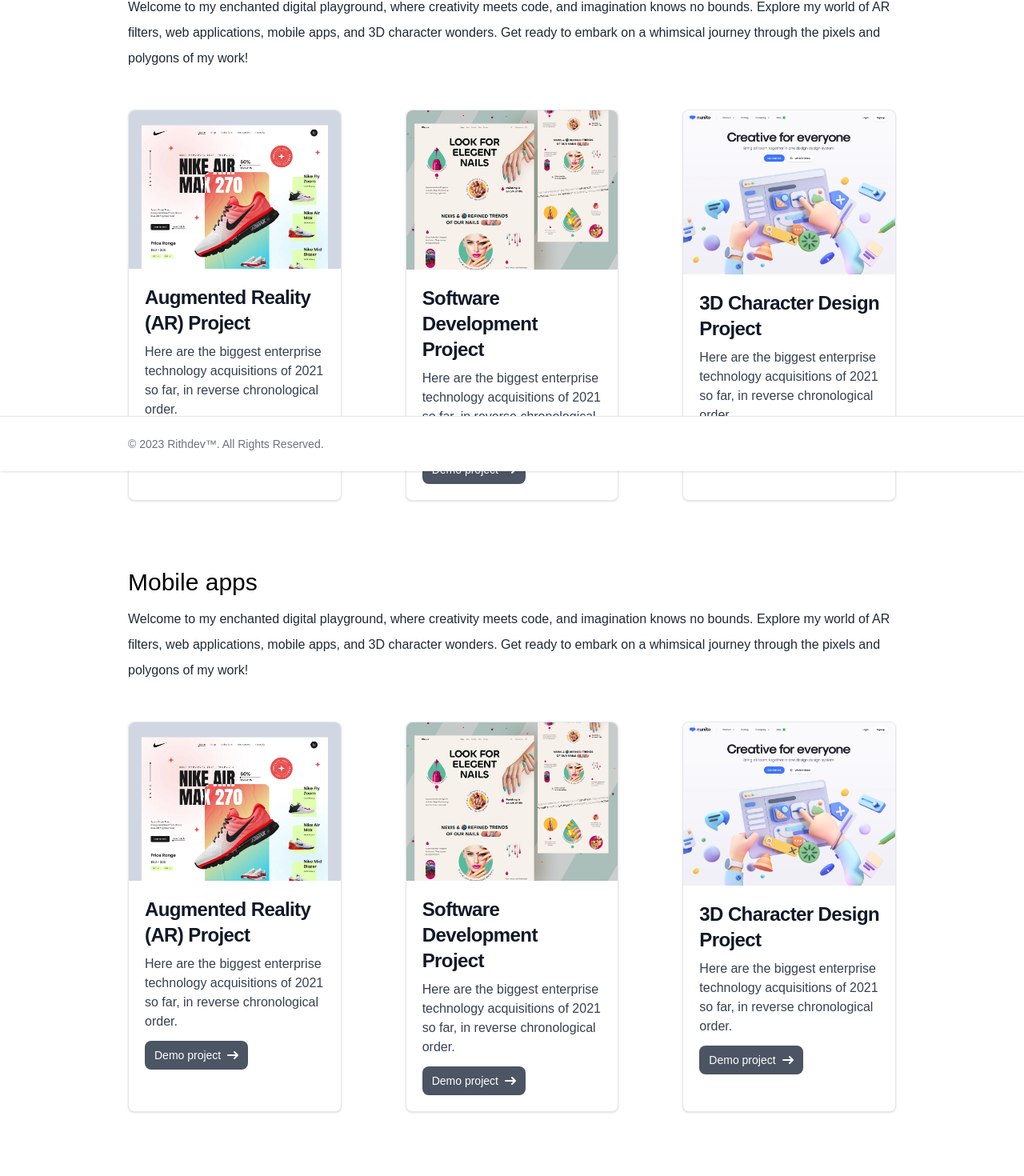
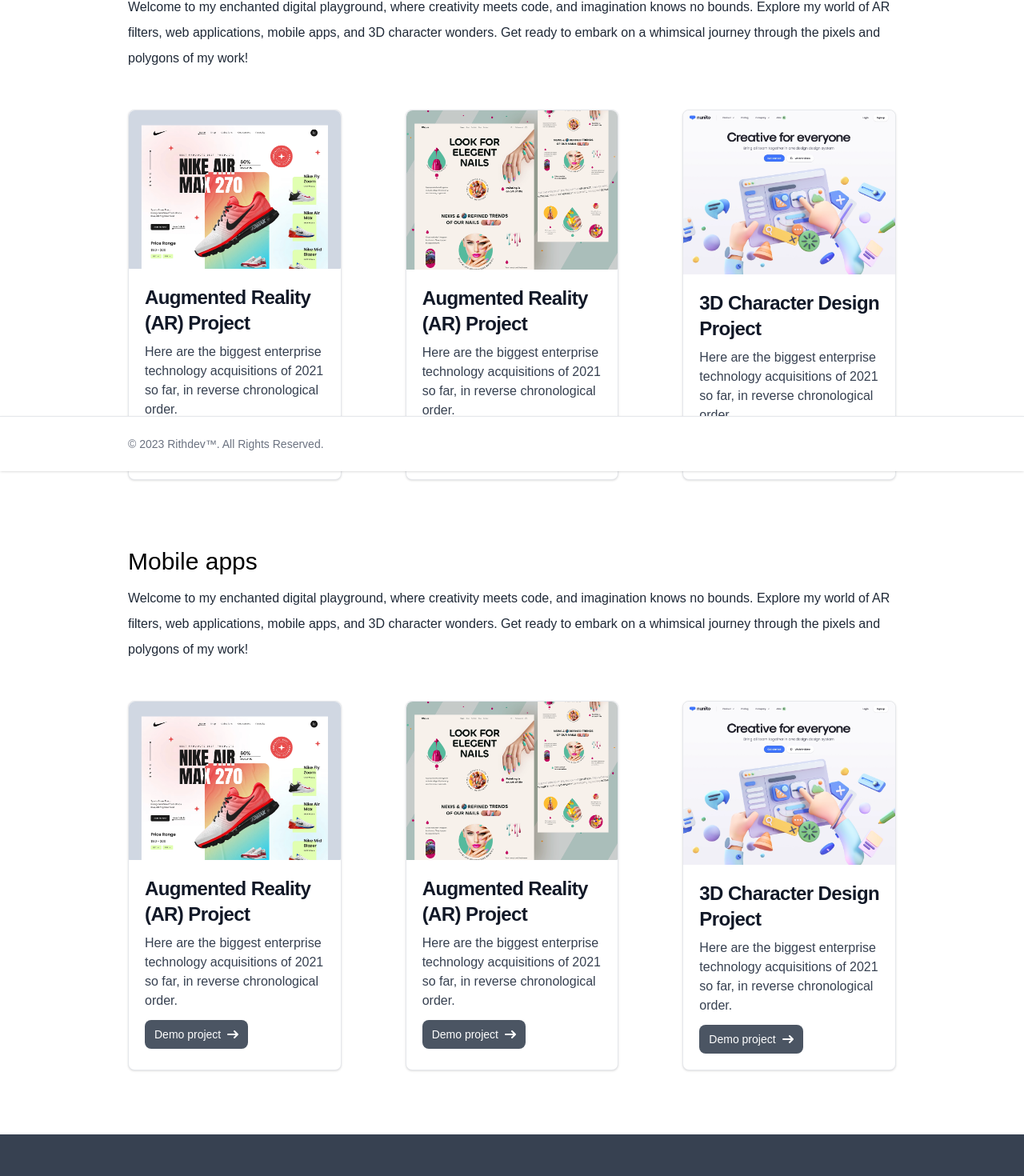
Before and after one commit to harithtarmizi/rithdev-portfolio, a Next.js app: page /portfolio/software-development in a window 1280 px wide. Shown: the part 211-1681 px from the top of the page at 80% size. Built offline with nearby package versions, Linux system fonts and the light colour scheme; grey boxes are pictures that could not be loaded.

Commit message:
clean code

```diff
--- a/src/components/Portfolio/SoftwareDevelopment/index.tsx
+++ b/src/components/Portfolio/SoftwareDevelopment/index.tsx
@@ -1,10 +1,5 @@
-import React from "react";
-import Link from "next/link";
-import Image from "next/image";
+import ProjectCard from "@/components/ProjectCard";
 import PortfolioLayout from "../PortfolioLayout";
-import web1 from "../../../../public/web1.png";
-import web2 from "../../../../public/web2.png";
-import web6 from "../../../../public/web6.png";
 
 const SoftwareDevelopment = () => {
   return (
@@ -21,132 +16,30 @@ const SoftwareDevelopment = () => {
           </p>
         </div>
         <div className="lg:flex gap-20 justify-center">
-          <div className="bg-white border my-10 border-gray-200 rounded-lg shadow dark:bg-gray-800 dark:border-gray-700">
-            <Link href="#">
-              <Image
-                className="rounded-t-lg"
-                src={web1}
-                width={900}
-                alt="ar project"
+          <ProjectCard
+            linkTo="/portfolio/augmented-reality"
+            imageSrc={"/web1.png"}
+            title="Augmented Reality (AR) Project"
+            description="Here are the biggest enterprise technology acquisitions of
+                  2021 so far, in reverse chronological order."
+            buttonLabel="Demo project"
           />
-            </Link>
-            <div className="p-5">
-              <Link href="#">
-                <h5 className="mb-2 text-2xl font-bold tracking-tight text-gray-900 dark:text-white">
-                  Augmented Reality (AR) Project
-                </h5>
-              </Link>
-              <p className="mb-3 font-normal text-gray-700 dark:text-gray-400">
-                Here are the biggest enterprise technology acquisitions of 2021
-                so far, in reverse chronological order.
-              </p>
-              <Link
-                href="#"
-                className="inline-flex items-center px-3 py-2 text-sm font-medium text-center text-white dark:text-black bg-gray-600 rounded-lg hover:bg-gray-800 focus:outline-none dark:bg-white dark:hover:bg-white dark:focus:ring-gray-600"
-              >
-                Demo project
-                <svg
-                  className="w-3.5 h-3.5 ml-2"
-                  aria-hidden="true"
-                  xmlns="http://www.w3.org/2000/svg"
-                  fill="none"
-                  viewBox="0 0 14 10"
-                >
-                  <path
-                    stroke="currentColor"
-                    stroke-linecap="round"
-                    stroke-linejoin="round"
-                    stroke-width="2"
-                    d="M1 5h12m0 0L9 1m4 4L9 9"
+          <ProjectCard
+            linkTo="/portfolio/software-development"
+            imageSrc={"/web2.png"}
+            title="Augmented Reality (AR) Project"
+            description="Here are the biggest enterprise technology acquisitions of
+                  2021 so far, in reverse chronological order."
+            buttonLabel="Demo project"
           />
-                </svg>
-              </Link>
-            </div>
-          </div>
-          <div className="bg-white border my-10 border-gray-200 rounded-lg shadow dark:bg-gray-800 dark:border-gray-700">
-            <Link href="#">
-              <Image
-                className="rounded-t-lg"
-                src={web2}
-                width={900}
-                alt="software project"
+          <ProjectCard
+            linkTo="/portfolio/3d-design"
+            imageSrc={"/web6.png"}
+            title="3D Character Design Project"
+            description="Here are the biggest enterprise technology acquisitions of
+                  2021 so far, in reverse chronological order."
+            buttonLabel="Demo project"
           />
-            </Link>
-            <div className="p-5">
-              <Link href="#">
-                <h5 className="mb-2 text-2xl font-bold tracking-tight text-gray-900 dark:text-white">
-                  Software Development Project
-                </h5>
-              </Link>
-              <p className="mb-3 font-normal text-gray-700 dark:text-gray-400">
-                Here are the biggest enterprise technology acquisitions of 2021
-                so far, in reverse chronological order.
-              </p>
-              <Link
-                href="#"
-                className="inline-flex items-center px-3 py-2 text-sm font-medium text-center text-white dark:text-black bg-gray-600 rounded-lg hover:bg-gray-800 focus:outline-none dark:bg-white dark:hover:bg-white dark:focus:ring-gray-600"
-              >
-                Demo project
-                <svg
-                  className="w-3.5 h-3.5 ml-2"
-                  aria-hidden="true"
-                  xmlns="http://www.w3.org/2000/svg"
-                  fill="none"
-                  viewBox="0 0 14 10"
-                >
-                  <path
-                    stroke="currentColor"
-                    stroke-linecap="round"
-                    stroke-linejoin="round"
-                    stroke-width="2"
-                    d="M1 5h12m0 0L9 1m4 4L9 9"
-                  />
-                </svg>
-              </Link>
-            </div>
-          </div>
-          <div className="bg-white border my-10 border-gray-200 rounded-lg shadow dark:bg-gray-800 dark:border-gray-700">
-            <Link href="#">
-              <Image
-                className="rounded-t-lg"
-                src={web6}
-                width={900}
-                alt="blender project"
-              />
-            </Link>
-            <div className="p-5">
-              <Link href="#">
-                <h5 className="mb-2 text-2xl font-bold tracking-tight text-gray-900 dark:text-white">
-                  3D Character Design Project
-                </h5>
-              </Link>
-              <p className="mb-3 font-normal text-gray-700 dark:text-gray-400">
-                Here are the biggest enterprise technology acquisitions of 2021
-                so far, in reverse chronological order.
-              </p>
-              <Link
-                href="#"
-                className="inline-flex items-center px-3 py-2 text-sm font-medium text-center text-white dark:text-black bg-gray-600 rounded-lg hover:bg-gray-800 focus:outline-none dark:bg-white dark:hover:bg-white dark:focus:ring-gray-600"
-              >
-                Demo project
-                <svg
-                  className="w-3.5 h-3.5 ml-2"
-                  aria-hidden="true"
-                  xmlns="http://www.w3.org/2000/svg"
-                  fill="none"
-                  viewBox="0 0 14 10"
-                >
-                  <path
-                    stroke="currentColor"
-                    stroke-linecap="round"
-                    stroke-linejoin="round"
-                    stroke-width="2"
-                    d="M1 5h12m0 0L9 1m4 4L9 9"
-                  />
-                </svg>
-              </Link>
-            </div>
-          </div>
         </div>
       </section>
 
@@ -162,132 +55,30 @@ const SoftwareDevelopment = () => {
           </p>
         </div>
         <div className="lg:flex gap-20 justify-center">
-          <div className="bg-white border my-10 border-gray-200 rounded-lg shadow dark:bg-gray-800 dark:border-gray-700">
-            <Link href="#">
-              <Image
-                className="rounded-t-lg"
-                src={web1}
-                width={900}
-                alt="ar project"
+          <ProjectCard
+            linkTo="/portfolio/augmented-reality"
+            imageSrc={"/web1.png"}
+            title="Augmented Reality (AR) Project"
+            description="Here are the biggest enterprise technology acquisitions of
+                  2021 so far, in reverse chronological order."
+            buttonLabel="Demo project"
           />
-            </Link>
-            <div className="p-5">
-              <Link href="#">
-                <h5 className="mb-2 text-2xl font-bold tracking-tight text-gray-900 dark:text-white">
-                  Augmented Reality (AR) Project
-                </h5>
-              </Link>
-              <p className="mb-3 font-normal text-gray-700 dark:text-gray-400">
-                Here are the biggest enterprise technology acquisitions of 2021
-                so far, in reverse chronological order.
-              </p>
-              <Link
-                href="#"
-                className="inline-flex items-center px-3 py-2 text-sm font-medium text-center text-white dark:text-black bg-gray-600 rounded-lg hover:bg-gray-800 focus:outline-none dark:bg-white dark:hover:bg-white dark:focus:ring-gray-600"
-              >
-                Demo project
-                <svg
-                  className="w-3.5 h-3.5 ml-2"
-                  aria-hidden="true"
-                  xmlns="http://www.w3.org/2000/svg"
-                  fill="none"
-                  viewBox="0 0 14 10"
-                >
-                  <path
-                    stroke="currentColor"
-                    stroke-linecap="round"
-                    stroke-linejoin="round"
-                    stroke-width="2"
-                    d="M1 5h12m0 0L9 1m4 4L9 9"
+          <ProjectCard
+            linkTo="/portfolio/software-development"
+            imageSrc={"/web2.png"}
+            title="Augmented Reality (AR) Project"
+            description="Here are the biggest enterprise technology acquisitions of
+                  2021 so far, in reverse chronological order."
+            buttonLabel="Demo project"
           />
-                </svg>
-              </Link>
-            </div>
-          </div>
-          <div className="bg-white border my-10 border-gray-200 rounded-lg shadow dark:bg-gray-800 dark:border-gray-700">
-            <Link href="#">
-              <Image
-                className="rounded-t-lg"
-                src={web2}
-                width={900}
-                alt="software project"
+          <ProjectCard
+            linkTo="/portfolio/3d-design"
+            imageSrc={"/web6.png"}
+            title="3D Character Design Project"
+            description="Here are the biggest enterprise technology acquisitions of
+                  2021 so far, in reverse chronological order."
+            buttonLabel="Demo project"
           />
-            </Link>
-            <div className="p-5">
-              <Link href="#">
-                <h5 className="mb-2 text-2xl font-bold tracking-tight text-gray-900 dark:text-white">
-                  Software Development Project
-                </h5>
-              </Link>
-              <p className="mb-3 font-normal text-gray-700 dark:text-gray-400">
-                Here are the biggest enterprise technology acquisitions of 2021
-                so far, in reverse chronological order.
-              </p>
-              <Link
-                href="#"
-                className="inline-flex items-center px-3 py-2 text-sm font-medium text-center text-white dark:text-black bg-gray-600 rounded-lg hover:bg-gray-800 focus:outline-none dark:bg-white dark:hover:bg-white dark:focus:ring-gray-600"
-              >
-                Demo project
-                <svg
-                  className="w-3.5 h-3.5 ml-2"
-                  aria-hidden="true"
-                  xmlns="http://www.w3.org/2000/svg"
-                  fill="none"
-                  viewBox="0 0 14 10"
-                >
-                  <path
-                    stroke="currentColor"
-                    stroke-linecap="round"
-                    stroke-linejoin="round"
-                    stroke-width="2"
-                    d="M1 5h12m0 0L9 1m4 4L9 9"
-                  />
-                </svg>
-              </Link>
-            </div>
-          </div>
-          <div className="bg-white border my-10 border-gray-200 rounded-lg shadow dark:bg-gray-800 dark:border-gray-700">
-            <Link href="#">
-              <Image
-                className="rounded-t-lg"
-                src={web6}
-                width={900}
-                alt="blender project"
-              />
-            </Link>
-            <div className="p-5">
-              <Link href="#">
-                <h5 className="mb-2 text-2xl font-bold tracking-tight text-gray-900 dark:text-white">
-                  3D Character Design Project
-                </h5>
-              </Link>
-              <p className="mb-3 font-normal text-gray-700 dark:text-gray-400">
-                Here are the biggest enterprise technology acquisitions of 2021
-                so far, in reverse chronological order.
-              </p>
-              <Link
-                href="#"
-                className="inline-flex items-center px-3 py-2 text-sm font-medium text-center text-white dark:text-black bg-gray-600 rounded-lg hover:bg-gray-800 focus:outline-none dark:bg-white dark:hover:bg-white dark:focus:ring-gray-600"
-              >
-                Demo project
-                <svg
-                  className="w-3.5 h-3.5 ml-2"
-                  aria-hidden="true"
-                  xmlns="http://www.w3.org/2000/svg"
-                  fill="none"
-                  viewBox="0 0 14 10"
-                >
-                  <path
-                    stroke="currentColor"
-                    stroke-linecap="round"
-                    stroke-linejoin="round"
-                    stroke-width="2"
-                    d="M1 5h12m0 0L9 1m4 4L9 9"
-                  />
-                </svg>
-              </Link>
-            </div>
-          </div>
         </div>
       </section>
     </PortfolioLayout>
```
Also changed, not shown: src/components/Portfolio/AugmentedReality/index.tsx (+4 -4 lines), src/components/Portfolio/ThreeDDesign/index.tsx (+4 -4 lines). Lines whose indentation alone changed are shown as unchanged.
